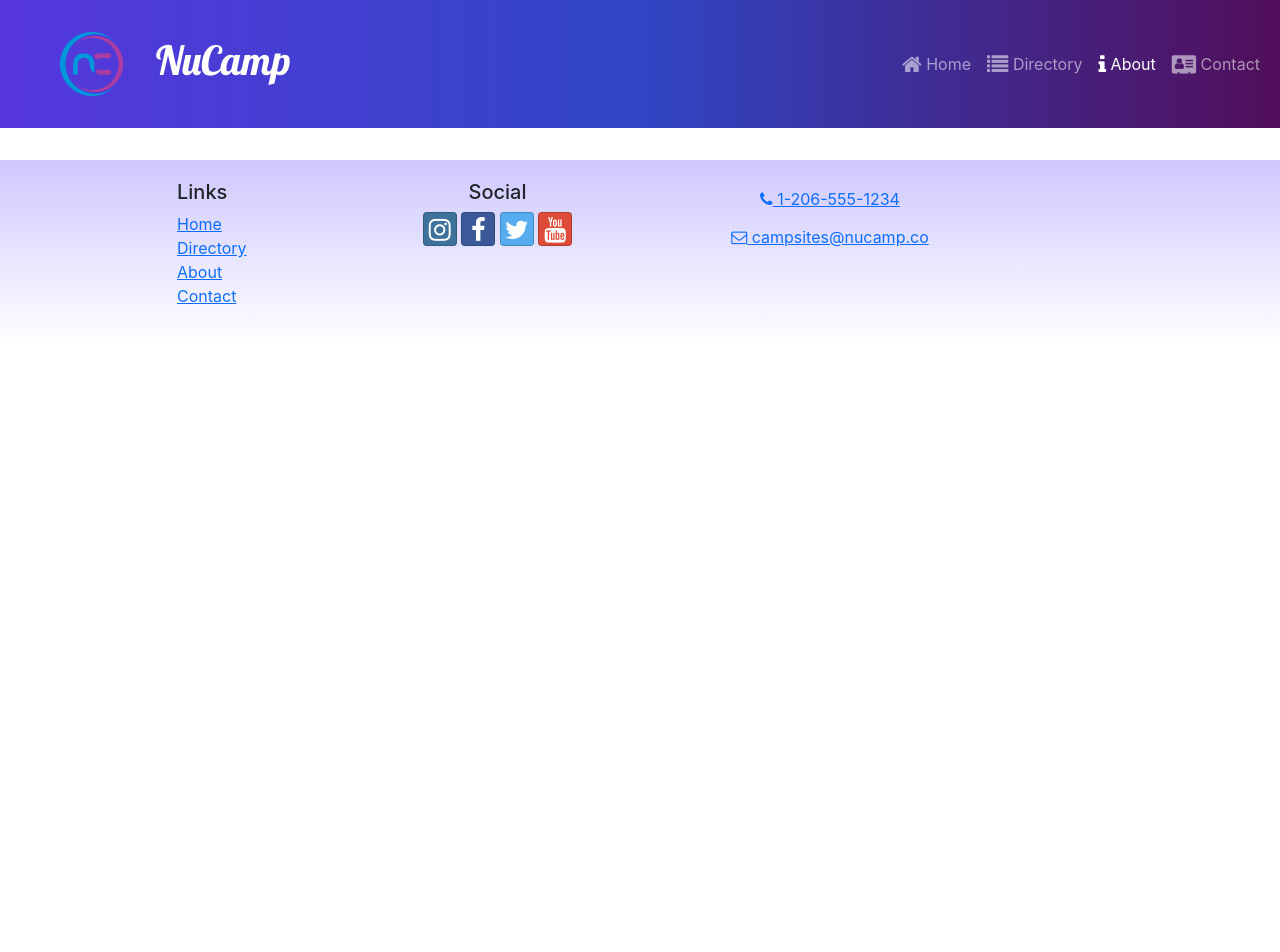
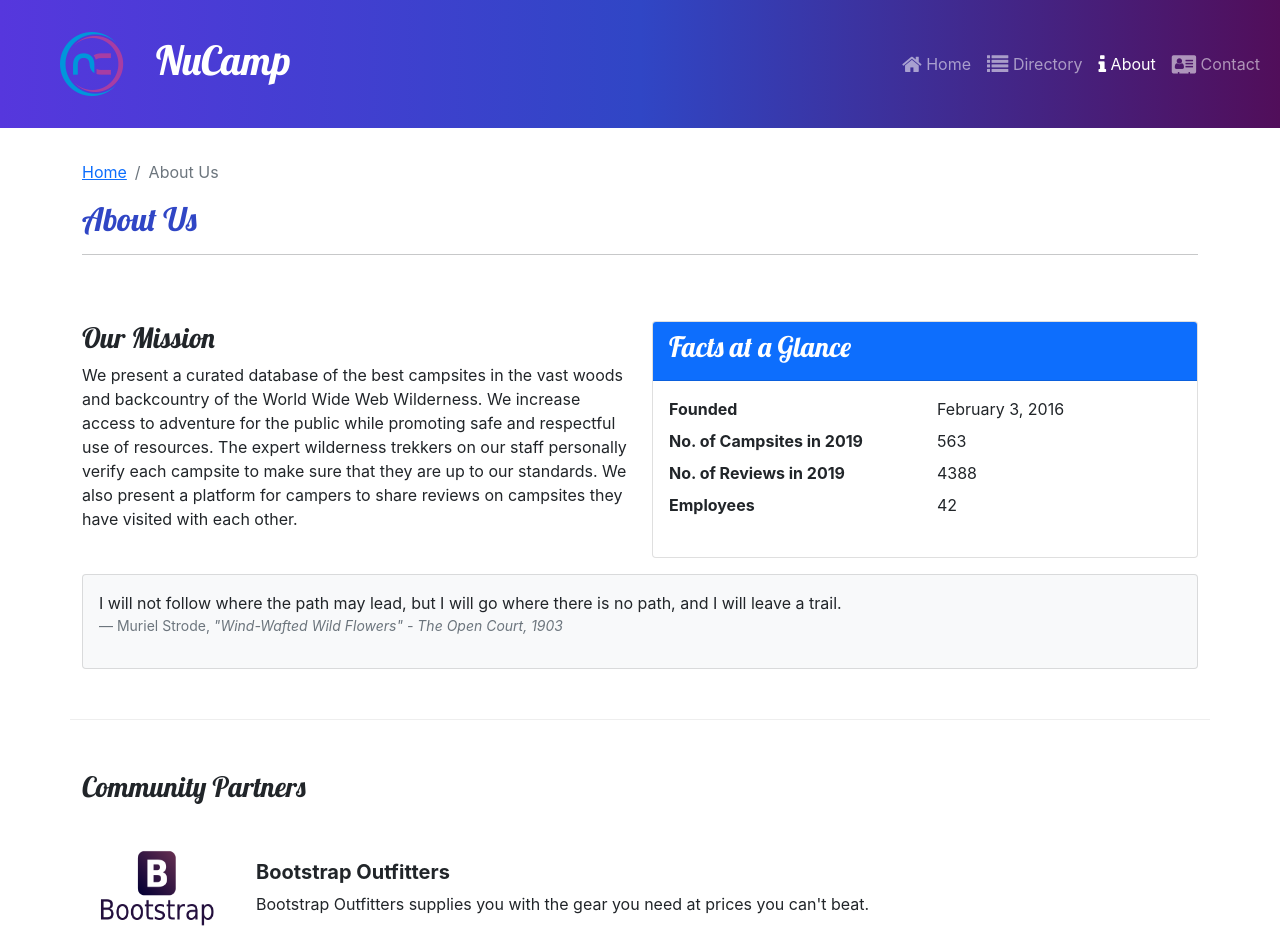
Before and after one commit to Codelife808/nucampsite-app, a React (Create React App) app: page /about in a window 1280 px wide. Shown: the top 952 px of the page. Before the commit the page ends 800 px from the top, so only its background shows below. Built offline with nearby package versions, Linux system fonts and the light colour scheme.

Commit message:
ContactPage

```diff
--- a/src/App.js
+++ b/src/App.js
@@ -5,6 +5,7 @@
 import Footer from './components/Footer';
 import CampsitesDirectoryPage from './pages/CampsitesDirectoryPage';
 import CampsiteDetailPage from './pages/CampsiteDetailPage';
+import AboutPage from './pages/AboutPage';
 import './App.css';
 
 function App() {
@@ -15,7 +16,7 @@
           <Route path='/' element={<HomePage />} />
           <Route path='contact' element={<ContactPage /> } />
           <Route path='directory' element={<CampsitesDirectoryPage />} />
-          <Route path='directory' element={<CampsitesDirectoryPage  />} />
+          <Route path='about' element={<AboutPage  />} />
           <Route path='directory/:campsiteId' element={<CampsiteDetailPage />} />
       </Routes>
       <Footer/>
--- /dev/null
+++ b/src/features/display/AnimatedDisplayCard.js
@@ -0,0 +1,32 @@
+import { useState, useEffect } from 'react';
+import { Card, CardImg, CardText, CardBody, CardTitle } from 'reactstrap';
+import { useSpring, animated } from 'react-spring';
+
+const AnimatedDisplayCard = ({ item }) => {
+    const { image, name, description } = item;
+    const [toggle, setToggle] = useState(false);
+
+    const animatedStyle = useSpring({
+        opacity: toggle ? 1 : 0,
+        transform: toggle ? 'scale(1,1)' : 'scale(1,0)',
+        config: {duration: 500 }
+    });
+
+    useEffect(() => {
+        setToggle(true);
+    },[]);
+
+    return (
+        <animated.div style={animatedStyle}>
+            <Card>
+                <CardImg src={image} alt={name} />
+                <CardBody>
+                    <CardTitle>{name}</CardTitle>
+                    <CardText>{description}</CardText>
+                </CardBody>
+            </Card>
+        </animated.div>
+    );
+};
+
+export default AnimatedDisplayCard;
--- a/src/features/display/DisplayList.js
+++ b/src/features/display/DisplayList.js
@@ -1,18 +1,21 @@
 import { Col, Row } from 'reactstrap';
-import DisplayCard from './DisplayCard';
+import AnimatedDisplayCard from './AnimatedDisplayCard';
 import { selectFeaturedCampsite } from '../campsites/campsitesSlice';
 import { selectFeaturedPromotion } from '../promotions/promotionsSlice';
+import { selectFeaturedPartner } from '../partners/partnersSlice';
 
 const DisplayList = () => {
-    const items = [selectFeaturedCampsite(), selectFeaturedPromotion()];
+    const items = [selectFeaturedCampsite(), selectFeaturedPromotion(), selectFeaturedPartner()];
 
     return (
         <Row>
             {items.map((item, idx ) => {
                 return (
-                    <Col md className='m-1' key={idx}>
-                        <DisplayCard item={item} />
-                    </Col>
+                    item && (
+                        <Col md className='m-1' key={idx}>
+                            <AnimatedDisplayCard item={item} />
+                        </Col>
+                    )
                 );
             })}
         </Row>
--- /dev/null
+++ b/src/features/partners/Partner.js
@@ -0,0 +1,18 @@
+import React from 'react';
+
+const Partner = ({ partner }) => {
+  if (partner) {
+    const { image, name, description } = partner;
+    return (
+        <>
+          <img src={image} alt={name} style={{ width: '150px '}} />
+          <div className="m-4">
+              <h5 className="fw-bold">{name}</h5>{description}
+          </div>
+        </>
+    );
+  }
+return null;
+};
+
+export default Partner;
--- /dev/null
+++ b/src/features/partners/PartnersList.js
@@ -0,0 +1,21 @@
+import { Col } from 'reactstrap';
+import Partner from './Partner';
+import { selectAllPartners } from './partnersSlice';
+
+const PartnersList = () => {
+    const partners = selectAllPartners();
+    return (
+        <Col className="mt-4">
+            {partners.map((partner) => {
+                return (
+                    <div className="d-flex mb-5" key={partner.id}>
+                        <Partner partner={partner} />
+                    </div>
+                );
+            })}
+        </Col>
+
+    );
+};
+
+export default PartnersList;
--- /dev/null
+++ b/src/features/partners/partnersSlice.js
@@ -0,0 +1,9 @@
+import { PARTNERS } from '../../app/shared/PARTNERS';
+
+export const selectAllPartners = () => {
+    return PARTNERS;
+};
+
+export const selectFeaturedPartner = () => {
+    return PARTNERS.find((partner) => partner.featured );
+};
--- /dev/null
+++ b/src/pages/AboutPage.js
@@ -0,0 +1,74 @@
+import { Col, Row, Container, Card, CardBody, CardHeader } from 'reactstrap';
+import SubHeader from '../components/SubHeader';
+import PartnersList from '../features/partners/PartnersList';
+
+
+const AboutPage = () => {
+    return (
+        <Container>
+            <SubHeader current='About Us' />
+            <Row className='row-content'>
+                <Col sm='6'>
+                    <h3>Our Mission</h3>
+                    <p>We present a curated database of the best campsites in the
+                        vast woods and backcountry of the World Wide Web Wilderness.
+                        We increase access to adventure for the public while
+                        promoting safe and respectful use of resources. The expert
+                        wilderness trekkers on our staff personally verify each
+                        campsite to make sure that they are up to our standards. We
+                        also present a platform for campers to share reviews on
+                        campsites they have visited with each other.
+                    </p>
+                </Col>
+                <Col sm='6'>
+                    <Card>
+                        <CardHeader className='bg-primary text-white'>
+                            <h3>Facts at a Glance</h3>
+                        </CardHeader>
+                        <CardBody>
+                            <dl className='row'>
+                                    <dt className='col-6'>Founded</dt>
+                                    <dd className='col-6'>February 3, 2016</dd>
+                                    <dt className='col-6'>No. of Campsites in 2019</dt>
+                                    <dd className='col-6'>563</dd>
+                                    <dt className='col-6'>No. of Reviews in 2019</dt>
+                                    <dd className='col-6'>4388</dd>
+                                    <dt className='col-6'>Employees</dt>
+                                    <dd className='col-6'>42</dd>
+                            </dl>
+                        </CardBody>
+                    </Card>
+                </Col>
+                <Col>
+                    <Card className='bg-light mt-3'>
+                        <CardBody>
+                            <blockquote>
+                                <p>I will not follow where the path may lead, but I
+                                        will go where there is no path, and I will leave
+                                        a trail.
+                                </p>
+                                <footer className='blockquote-footer'>
+                                Muriel Strode,{' '}
+                                    <cite title='Source Title'>
+                                        "Wind-Wafted Wild Flowers" - The Open Court,
+                                        1903
+                                    </cite>
+                                </footer>
+                            </blockquote>
+                        </CardBody>
+                    </Card>
+                </Col>
+            </Row>
+            <Row className='row-content'>
+                <Col xs='12'>
+                    <h3>Community Partners</h3>
+                </Col>
+                <PartnersList />
+            </Row>
+        </Container>
+    )
+};
+
+
+
+export default AboutPage;
--- a/src/pages/ContactPage.js
+++ b/src/pages/ContactPage.js
@@ -1,5 +1,50 @@
+import { Container, Col, Row } from 'reactstrap';
+import SubHeader from '../components/SubHeader';
+
 const ContactPage = () => {
-    return <div>ContactPage</div>;
+    return (
+        <Container>
+            <SubHeader current='Contact Us' />
+
+            <Row className='row-content align-items-center'>
+                <Col sm='4'>
+                    <h5>Our Address</h5>
+                    <address>
+                        1 Nucamp Way
+                        <br />
+                        Seattle, WA 98001
+                        <br />
+                        U.S.A.
+                    </address>
+                </Col>
+                <Col>
+                    <a
+                        role='button'
+                        className='btn btn-link'
+                        href='tel:+12065551234'
+                    >
+                        <i className='fa fa-phone' /> 1-206-555-1234
+                    </a>
+                    <br />
+                    <a
+                        role='button'
+                        className='btn btn-link'
+                        href='mailto:fakeemail@fakeemail.co'
+                    >
+                        <i className='fa fa-envelope-o' /> campsites@nucamp.co
+                    </a>
+                </Col>
+            </Row>
+
+            <Row className='row-content'>
+                <Col xs='12'>
+                    <h2>Send Us Your Feedback</h2>
+                    <hr />
+                </Col>
+                <Col md='10'>TBD: ContactForm</Col>
+            </Row>
+        </Container>
+    );
 };
 
 export default ContactPage;
```
